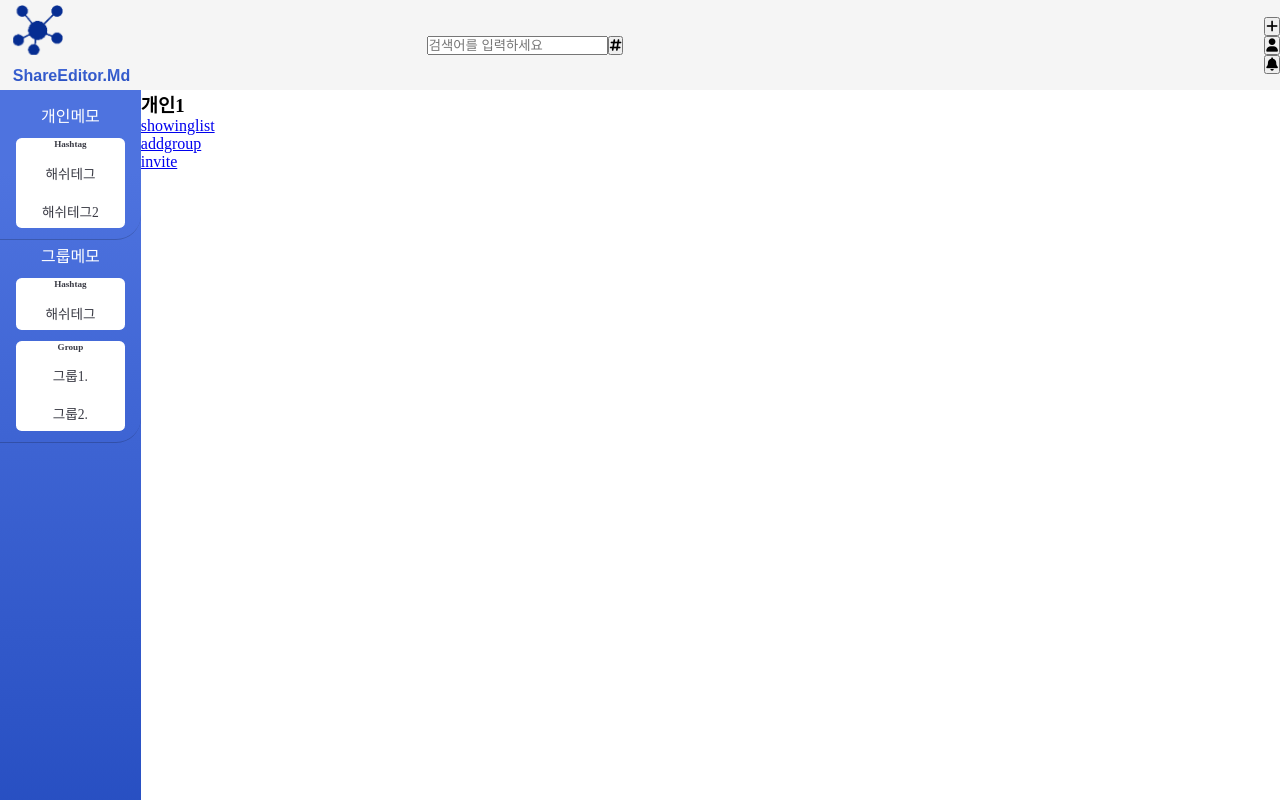
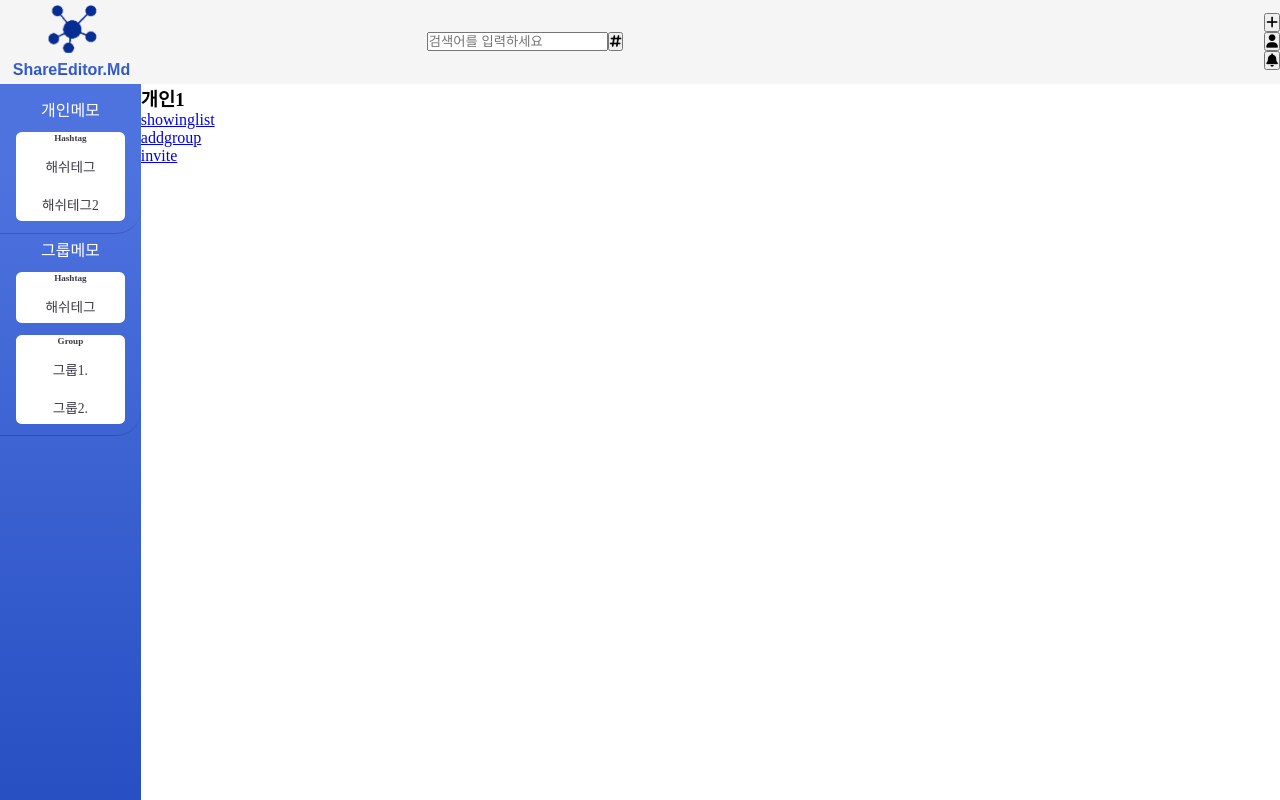
Before and after one commit to kin911014/react-1, a React app: page / in a window 1280 px wide. Built offline with nearby package versions, Linux system fonts and the light colour scheme.

Commit message:
fix header css #4
fix header_logo

```diff
--- a/public/header.css
+++ b/public/header.css
@@ -20,14 +20,18 @@
 /*//////////logo-column///////////*/
 .logo-header {
   padding-left: 3%;
+  justify-self: left;
 }
 
 .logo-title_container {
   display: flex;
   align-items: center;
   justify-content: center;
+  flex-direction: column;
+  width: 100%;
 }
-.logo-header-title p {
+
+.logo-header-title {
   color: #4c71dd;
   background: linear-gradient(180deg, #4e73df 10%, #224abe 100%);
   -webkit-background-clip: text;
@@ -35,12 +39,13 @@
   font-weight: bold;
   font-family: "Product Sans", Arial, sans-serif;
   padding-top: 0.5rem;
+  width: 100%;
 }
 
 .logo {
   animation: App-logo-spin infinite 20s linear;
-  width: 50px;
-  height: 50px;
+  width: 40%;
+  height: 40%;
 }
 
 @keyframes App-logo-spin {
--- a/src/header/Header.js
+++ b/src/header/Header.js
@@ -9,14 +9,12 @@ export default class header extends React.Component {
       <div className="header">
         <div className="header_wrapper">
           <div className="logo-header">
-            <div>
+            <div className="logo-title_container">
               <img
                 className="logo"
                 src="http://localhost:8090/images/logo.png"
               />
-              <div className="logo-header-title">
-                <p>ShareEditor.Md</p>
-              </div>
+              <p className="logo-header-title">ShareEditor.Md</p>
             </div>
           </div>
           <div className="search_div">
```
